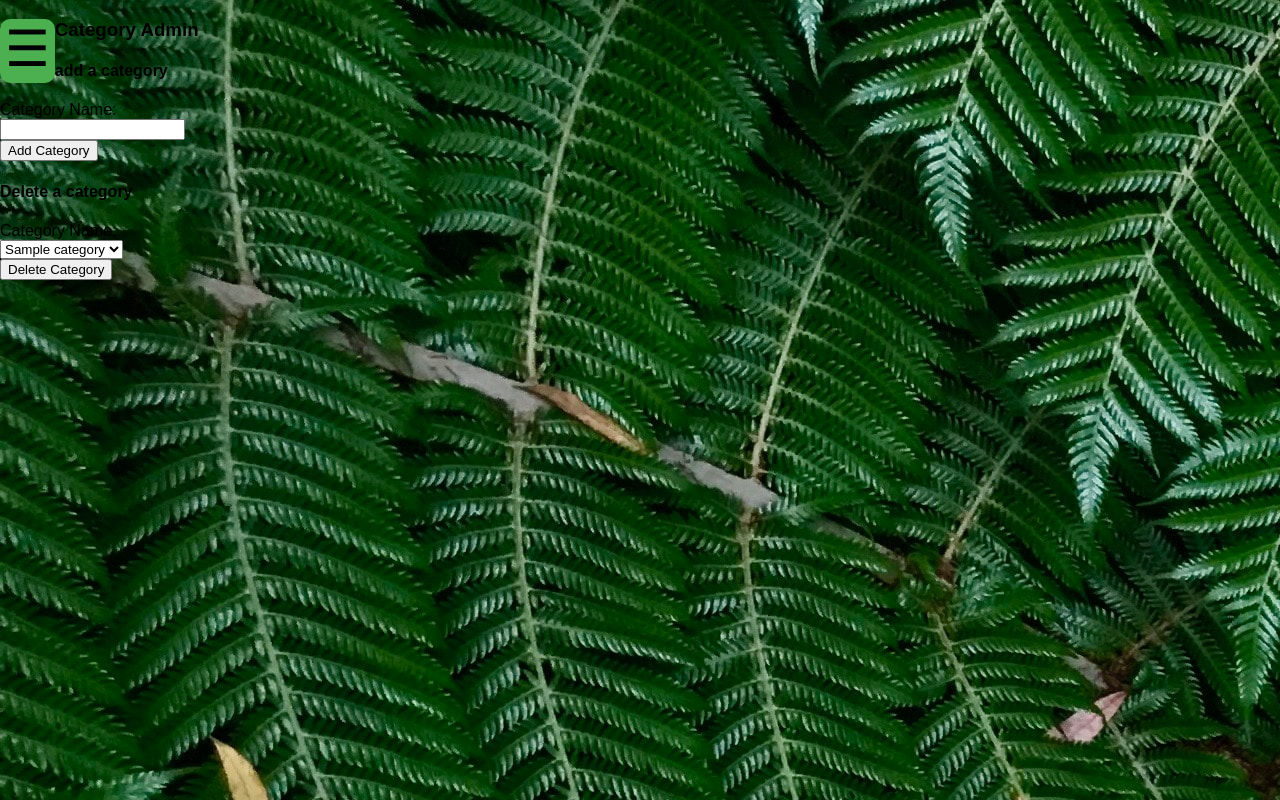
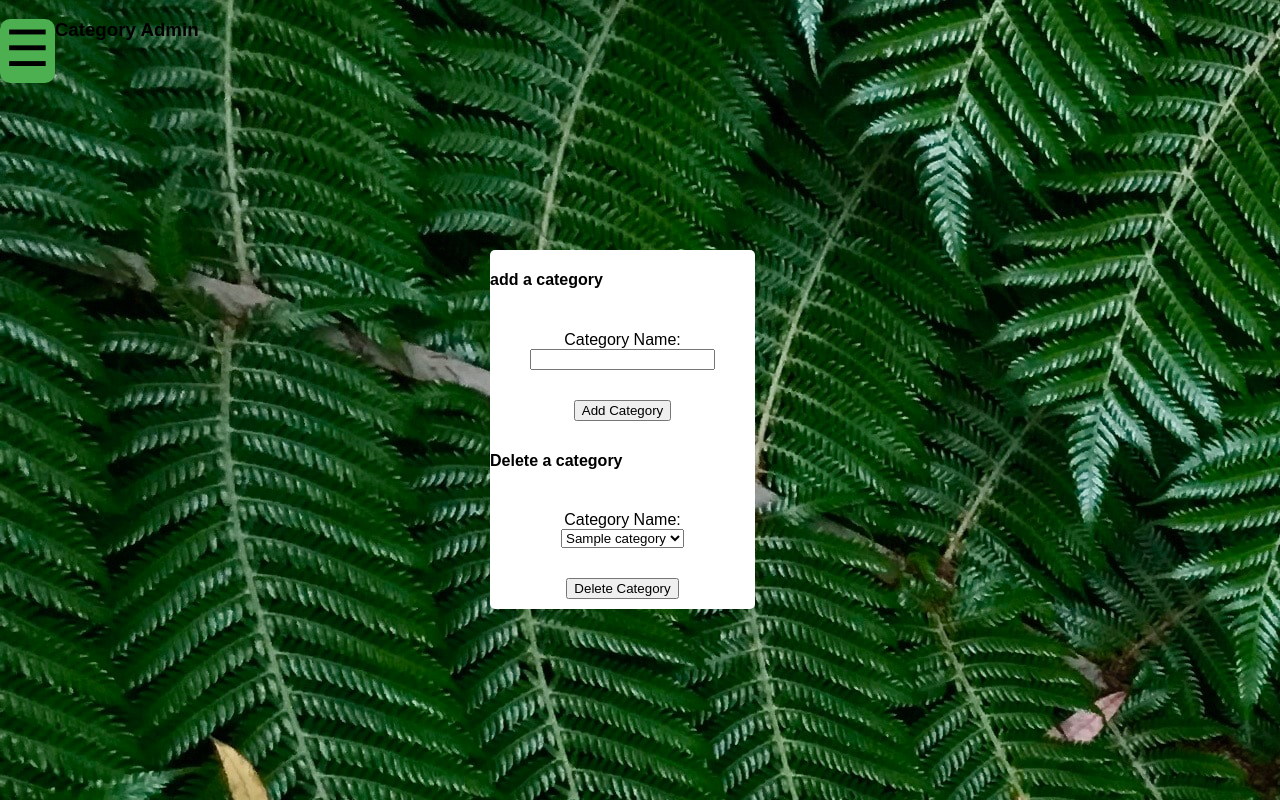
Before and after one commit to talkingdimwit/TeReoDictonary-Assesment, a Flask app: template templates/admin.html in a window 1280 px wide. Run offline with Flask 3, Linux system fonts and the light colour scheme; the template is opened without the code that fills it: most values are stand-ins (such as "Sample title", 1, 10 or a date in 2020).

Commit message:
admin css now looks like login and sign up

```diff
--- a/templates/admin.html
+++ b/templates/admin.html
@@ -4,20 +4,21 @@
 
 {% block main %}
 <h3>Category Admin</h3>
+<div class="login-box">
 <h4>add a category</h4>
 <form class="myform" method="post" action="/add_category">
-    <div class="form-group">
+    <div class="login-input">
         <div class="form-label"><label for="name">Category Name:</label></div>
         <div class="form-element"><input type="text" name="name" id="name" required></div>
     </div>
-    <div class="form-group">
+    <div class="login-input">
         <div class="form-label"></div>
         <div class="form-element"><input type="submit" value="Add Category"></div>
     </div>
 </form>
 <h4>Delete a category</h4>
 <form class="myform" method="post" action="/delete_category">
-    <div class="form-group">
+    <div class="login-input">
         <div class="form-label"><label for="name">Category Name:</label></div>
         <div class="form-element">
             <select id="cat_id" name="cat_id">
@@ -27,9 +28,11 @@
             </select>
         </div>
     </div>
-    <div class="form-group">
+    <div class="login-input">
         <div class="form-label"></div>
         <div class="form-element"><input type="submit" value="Delete Category"></div>
     </div>
 </form>
+</div>
+
 {% endblock %}
```
